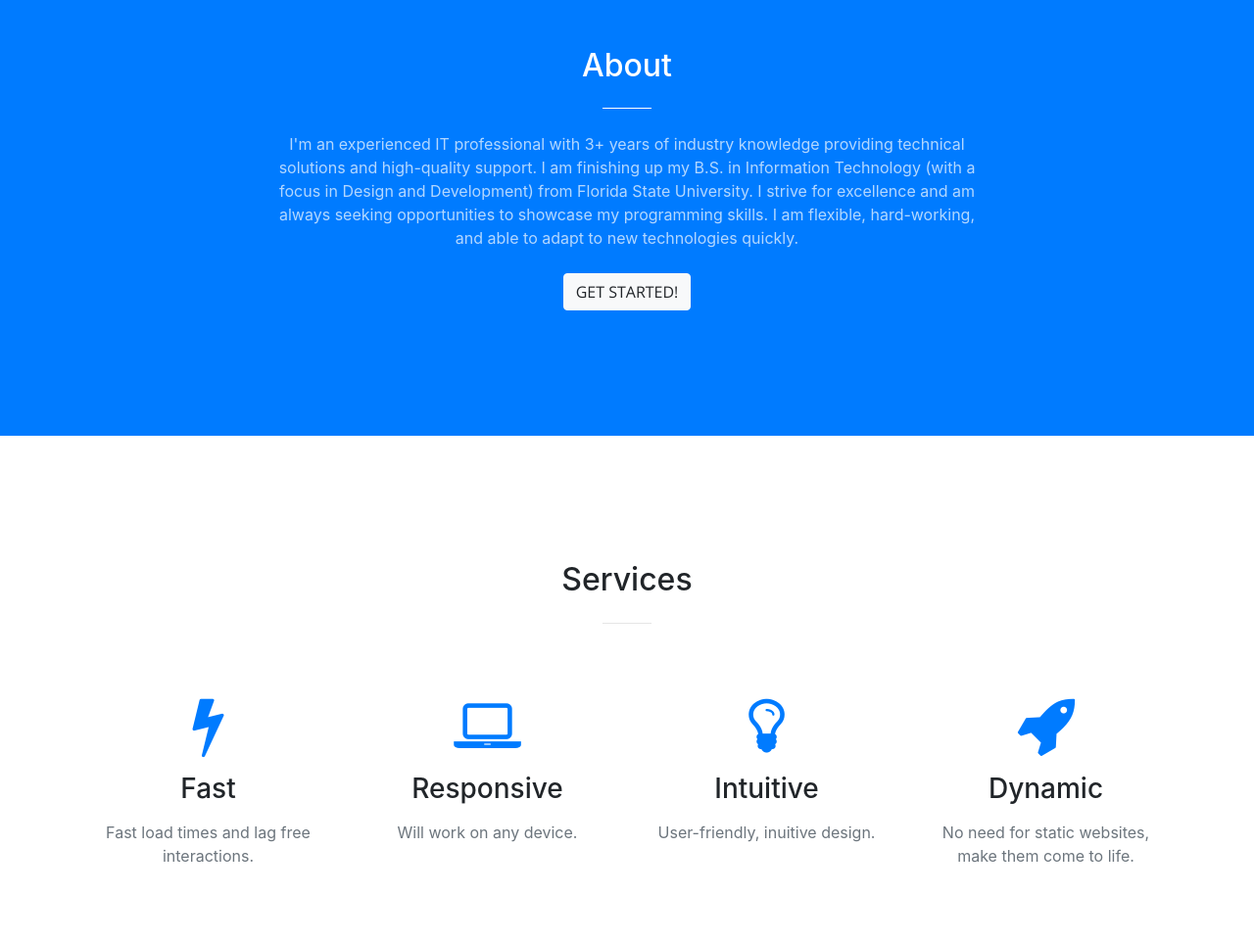
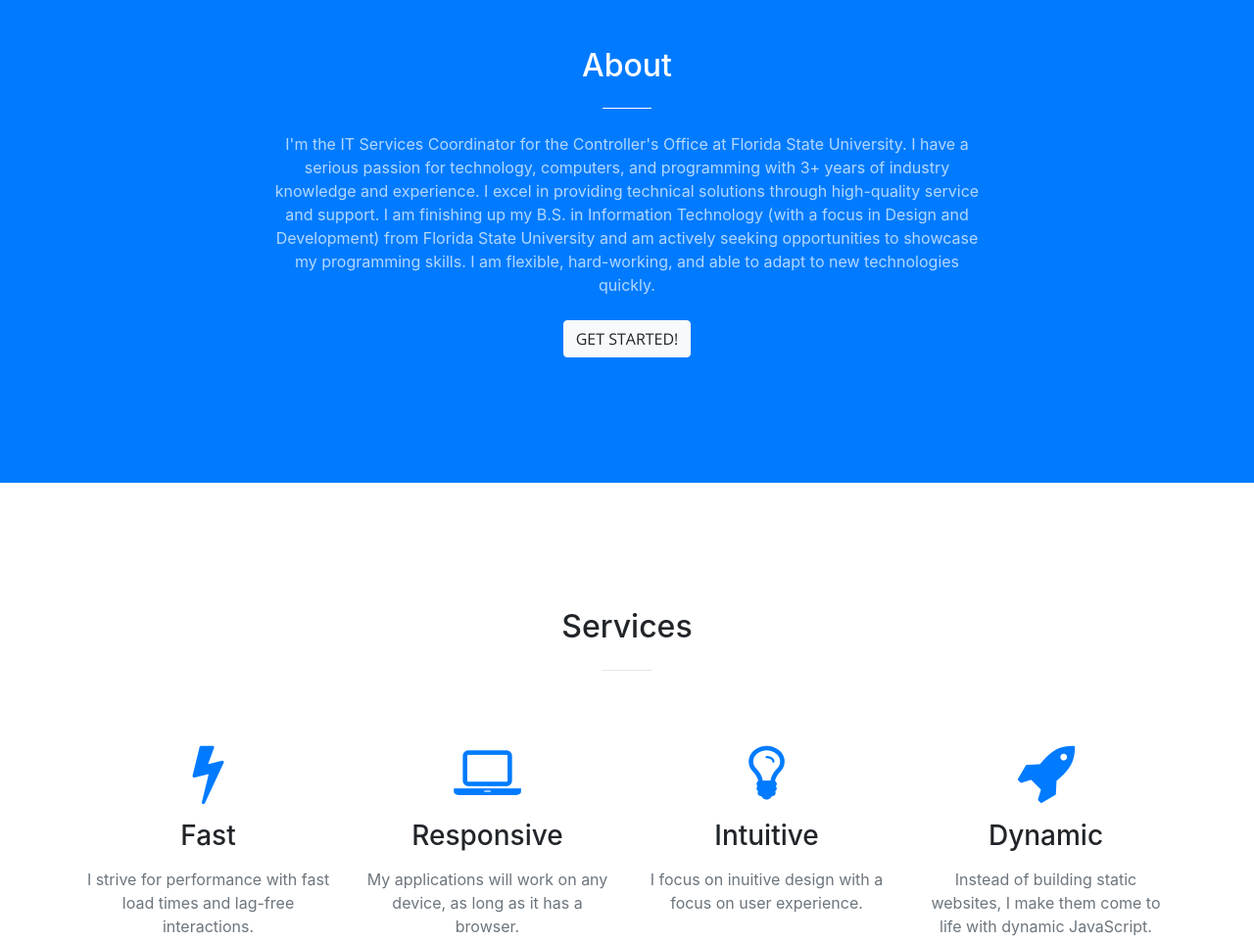
Before and after one commit to rjvalencia/rjvalencia.github.io, a website with bundled scripts: page index.html in a window 1280 px wide. Shown: the part 880-1842 px from the top of the page at 98% size. Built offline with nearby package versions, Linux system fonts and the light colour scheme.

Commit message:
Reworded About section and added more to Services section

```diff
--- a/index.html
+++ b/index.html
@@ -77,7 +77,7 @@
           <div class="col-lg-8 mx-auto text-center">
             <h2 class="section-heading text-white">About</h2>
             <hr class="light my-4">
-            <p class="text-faded mb-4">I'm an experienced IT professional with 3+ years of industry knowledge providing technical solutions and high-quality support. I am finishing up my B.S. in Information Technology (with a focus in Design and Development) from Florida State University. I strive for excellence and am always seeking opportunities to showcase my programming skills. I am flexible, hard-working, and able to adapt to new technologies quickly.</p>
+            <p class="text-faded mb-4">I'm the IT Services Coordinator for the Controller's Office at Florida State University. I have a serious passion for technology, computers, and programming with 3+ years of industry knowledge and experience. I excel in providing technical solutions through high-quality service and support. I am finishing up my B.S. in Information Technology (with a focus in Design and Development) from Florida State University and am actively seeking opportunities to showcase my programming skills. I am flexible, hard-working, and able to adapt to new technologies quickly.</p>
             <a class="btn btn-light btn-xl js-scroll-trigger" href="#services">Get Started!</a>
           </div>
         </div>
@@ -99,28 +99,28 @@
             <div class="service-box mt-5 mx-auto">
               <i class="fa fa-4x fa-flash text-primary mb-3 sr-icons"></i>
               <h3 class="mb-3">Fast</h3>
-              <p class="text-muted mb-0">Fast load times and lag free interactions.</p>
+              <p class="text-muted mb-0">I strive for performance with fast load times and lag-free interactions.</p>
             </div>
           </div>
           <div class="col-lg-3 col-md-6 text-center">
             <div class="service-box mt-5 mx-auto">
               <i class="fa fa-4x fa-laptop text-primary mb-3 sr-icons"></i>
               <h3 class="mb-3">Responsive</h3>
-              <p class="text-muted mb-0">Will work on any device.</p>
+              <p class="text-muted mb-0">My applications will work on any device, as long as it has a browser.</p>
             </div>
           </div>
           <div class="col-lg-3 col-md-6 text-center">
             <div class="service-box mt-5 mx-auto">
               <i class="fa fa-4x fa-lightbulb-o text-primary mb-3 sr-icons"></i>
               <h3 class="mb-3">Intuitive</h3>
-              <p class="text-muted mb-0">User-friendly, inuitive design.</p>
+              <p class="text-muted mb-0">I focus on inuitive design with a focus on user experience.</p>
             </div>
           </div>
           <div class="col-lg-3 col-md-6 text-center">
             <div class="service-box mt-5 mx-auto">
               <i class="fa fa-4x fa-rocket text-primary mb-3 sr-icons"></i>
               <h3 class="mb-3">Dynamic</h3>
-              <p class="text-muted mb-0">No need for static websites, make them come to life.</p>
+              <p class="text-muted mb-0">Instead of building static websites, I make them come to life with dynamic JavaScript.</p>
             </div>
           </div>
         </div>
```
